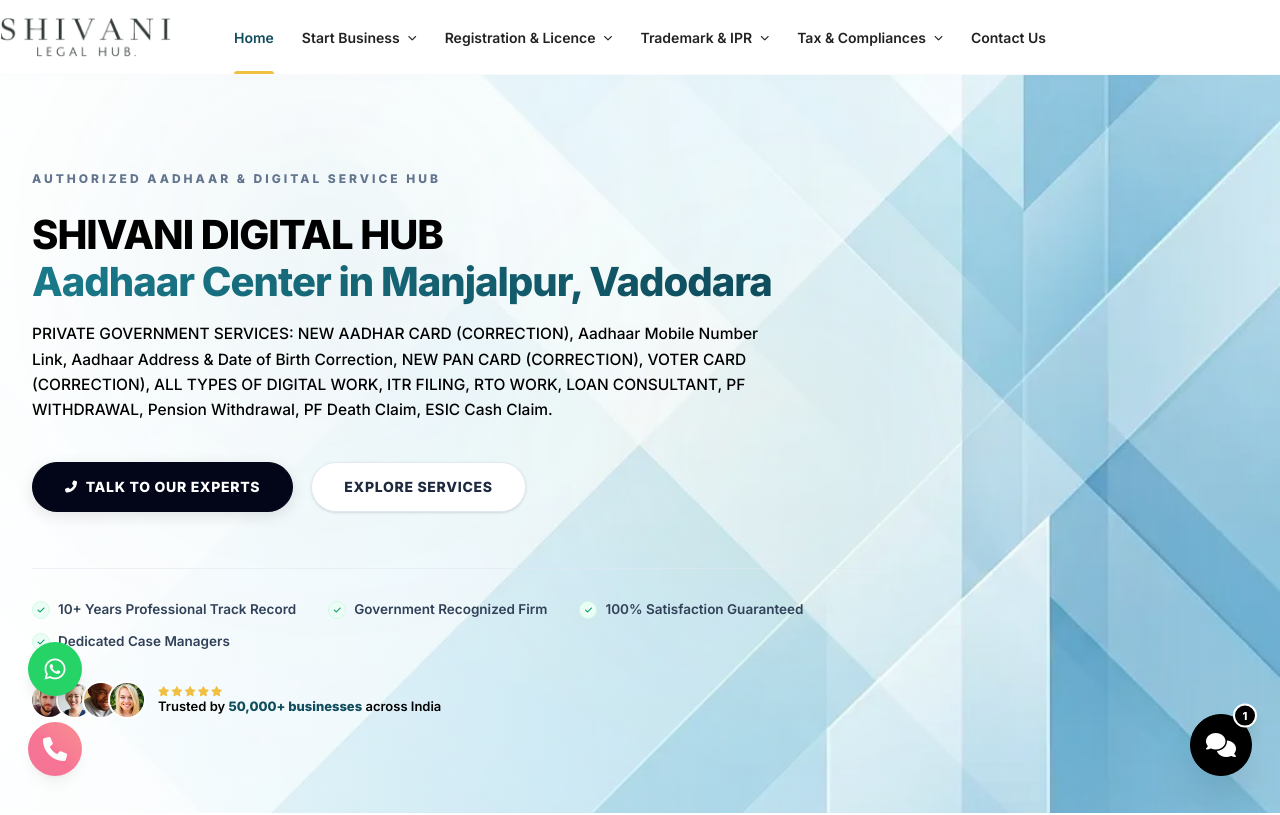
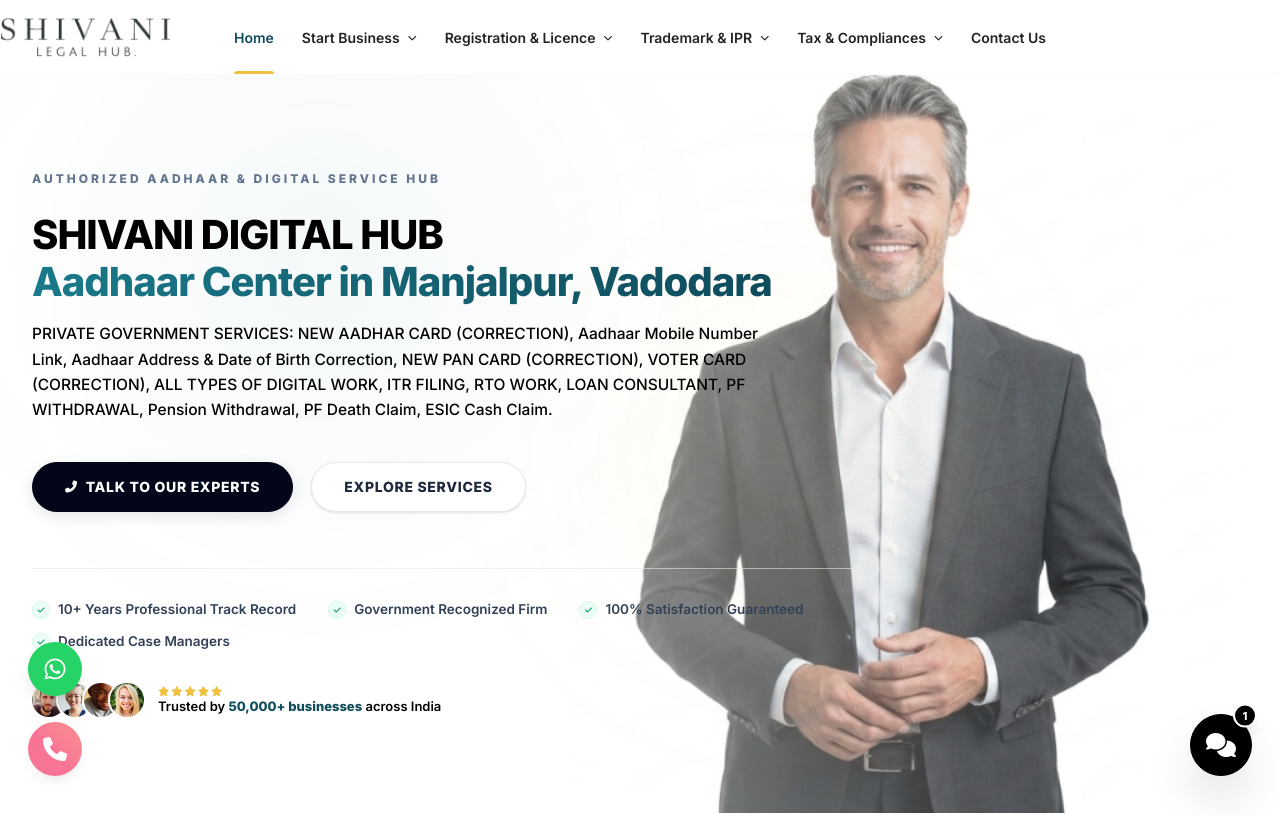
Before and after one commit to bhumikesh2628/shivani-digital-hub, a React (Vite) app in the folder frontend-react/: page / in a window 1280 px wide. Shown: the top 815 px of the page. Built offline with nearby package versions, Linux system fonts and the light colour scheme.

Commit message:
feat: replace landing page hero background image with new home-hero.png asset

```diff
--- a/frontend-react/src/components/Hero.jsx
+++ b/frontend-react/src/components/Hero.jsx
@@ -13,8 +13,8 @@
     <section className="relative min-h-[82dvh] flex items-center bg-white py-14 sm:py-20 md:py-24 overflow-hidden z-10" id="home">
 
       {/* Hero background image */}
-      <div className="absolute inset-0 bg-cover bg-center bg-no-repeat z-0" style={{ backgroundImage: `url(/hero-bg.webp)` }}>
-        <div className="absolute inset-0 bg-gradient-to-b from-white/70 via-white/40 to-transparent md:bg-gradient-to-r md:from-white/90 md:via-white/40 md:to-transparent"></div>
+      <div className="absolute inset-0 bg-cover bg-right bg-no-repeat z-0" style={{ backgroundImage: `url(/home-hero.png)` }}>
+        <div className="absolute inset-0 bg-gradient-to-b from-white/80 via-white/60 to-transparent md:bg-gradient-to-r md:from-white/90 md:via-white/45 md:to-transparent"></div>
       </div>
 
       {/* Subtle blur highlights */}
```
Also changed, not shown: frontend-react/public/home-hero.png (added).
